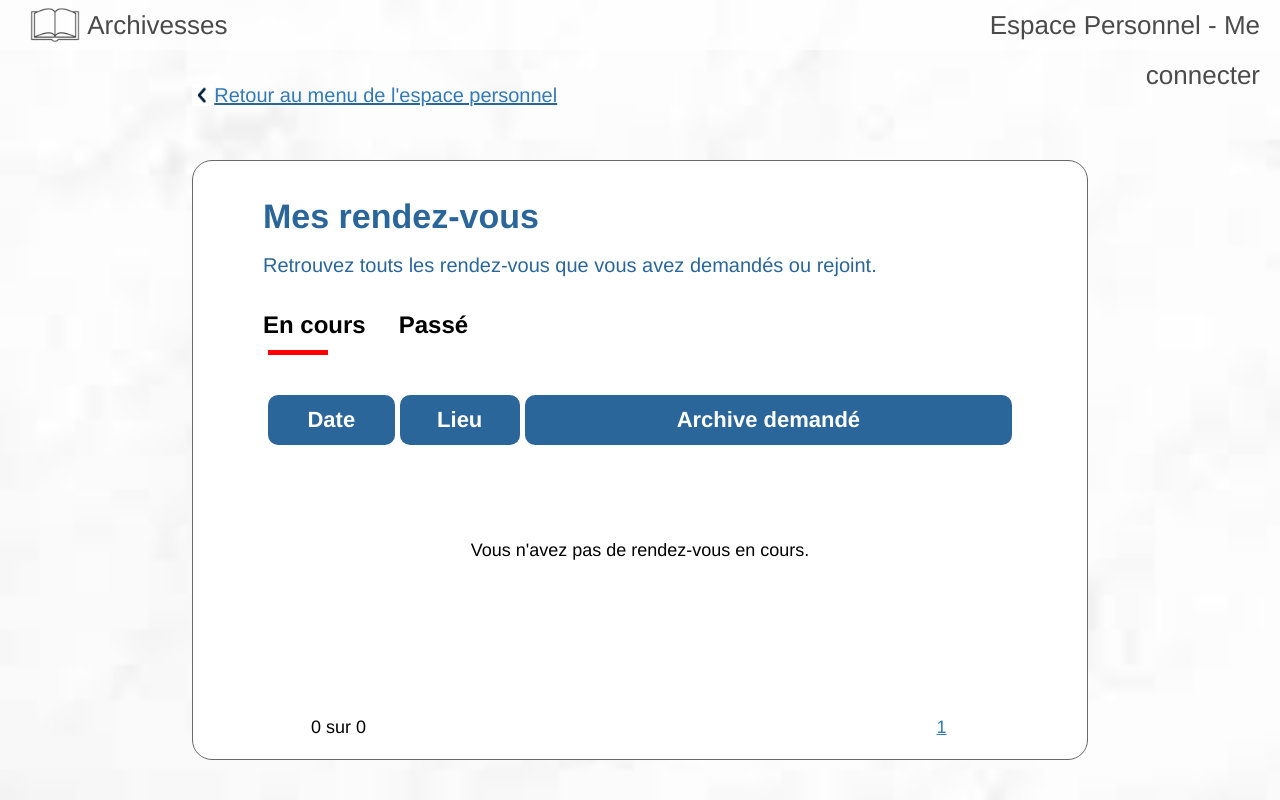
After one commit to Yanjie-SHI/ProjetCommun_Archivesse, a Django app: page /reservation in a window 1280 px wide. The commit adds this page. Run offline with Django 3.2, Linux system fonts and the light colour scheme; some libraries are stand-ins or nearby versions.

Commit message:
reservation page html/css added.

```diff
--- a/app01/views.py
+++ b/app01/views.py
@@ -34,3 +34,7 @@ def profile(request):
 
 def favorites(request):
     return render(request, 'favorites.html')
+
+
+def reservation(request):
+    return render(request, 'reservation.html')
--- /dev/null
+++ b/static/css/reservation.css
@@ -0,0 +1,142 @@
+#reservation-bg-image {
+    width: 100%;
+    height: 100%;
+    background-image: url('/static/image/bg_login.jpeg');
+    background-repeat: no-repeat;
+    filter: "progid:DXImageTransform.Microsoft.AlphaImageLoader(sizingMethod='scale')";
+    -moz-background-size: 100% 100%;
+    background-size: 100% 100%;
+    position: absolute;
+    z-index: 50;
+    top: 0;
+    left: 0;
+    color: black;
+    padding: 30px 80px;
+    font-size: 18px;
+}
+
+.return_link {
+    width: 95%;
+    margin-top: 50px;
+    margin-left: 10%;
+    color: #2b669a;
+    font-size: 20px;
+}
+
+.return_link > span {
+    width: 30px;
+    height: 30px;
+    line-height: 30px;
+    background-image: url("/static/image/btn_back.png");
+    background-repeat: no-repeat;
+    filter: "progid:DXImageTransform.Microsoft.AlphaImageLoader(sizingMethod='scale')";
+    -moz-background-size: 100% 100%;
+    background-size: 100% 100%;
+}
+
+.return_link > a {
+    text-decoration-color: #2b669a;
+}
+
+#reservation-bg-image > div:nth-child(2) {
+    width: 80%;
+    height: 600px;
+    margin-top: 50px;
+    margin-left: 10%;
+    border: 1px solid dimgray;
+    border-radius: 20px;
+    padding: 30px 70px;
+    background-color: white;
+}
+
+#reservation-bg-image > div:nth-child(2) > div:nth-child(1) {
+    width: 100%;
+    height: 50px;
+    font-size: 34px;
+    line-height: 50px;
+    font-weight: bold;
+    color: #2b669a;
+}
+
+#reservation-bg-image > div:nth-child(2) > div:nth-child(2) {
+    width: 100%;
+    font-size: 20px;
+    color: #2b669a;
+    margin-top: 10px;
+}
+
+#reservation-bg-image > div:nth-child(2) > div:nth-child(3) {
+    width: 100%;
+    height: 50px;
+    font-size: 24px;
+    font-weight: bold;
+    line-height: 50px;
+    margin-top: 20px;
+    color: black;
+}
+
+#reservation-bg-image > div:nth-child(2) > div:nth-child(3) > div:nth-child(1), #reservation-bg-image > div:nth-child(2) > div:nth-child(3) > div:nth-child(2) {
+    width: 18%;
+    float: left;
+}
+
+.indicator {
+    width: 60px;
+    height: 5px;
+    background-color: red;
+    margin-left: 5px;
+}
+
+.invisible {
+    display: none;
+}
+
+#reservation-bg-image > div:nth-child(2) > div:nth-child(4) {
+    width: 100%;
+    height: 300px;
+    font-size: 22px;
+    line-height: 50px;
+    margin-top: 40px;
+    border-radius: 10px;
+}
+
+table {
+    width: 100%;
+    border-spacing: 5px;
+    border-collapse: separate;
+}
+
+table > thead > tr > th {
+    color: white;
+    font-size: 22px;
+    background-color: #2b669a;
+    border-radius: 10px;
+    text-align: center;
+}
+
+table > tbody > tr {
+    height: 200px;
+    line-height: 200px;
+}
+
+table > tbody > tr > td {
+    color: black;
+    font-size: 18px;
+    text-align: center;
+}
+
+.pager {
+    position: relative;
+    top: 5px;
+    left: 0;
+}
+
+.pager > div:nth-child(1) {
+    float: left;
+    width: 20%;
+}
+
+.pager > div:nth-child(2) {
+    float: right;
+    width: 20%;
+}
--- a/templates/home_base.html
+++ b/templates/home_base.html
@@ -12,6 +12,7 @@
     <link rel="stylesheet" href="/static/css/message_list.css">
     <link rel="stylesheet" href="/static/css/profile.css">
     <link rel="stylesheet" href="/static/css/favorites.css">
+    <link rel="stylesheet" href="/static/css/reservation.css">
     <script src="/static/js/jquery-3.2.1.min.js"></script>
     <script src="/static/bootstrap/js/bootstrap.min.js"></script>
     <script src="/static/bootstrap/js/moment-with-locales.js"></script>
--- /dev/null
+++ b/templates/reservation.html
@@ -0,0 +1,45 @@
+{% extends "home_base.html" %}
+{% block body_main %}
+    <div id="reservation-bg-image">
+        <div class="return_link"><span>&nbsp;&nbsp;&nbsp;&nbsp;</span><a href="">Retour au menu de l'espace
+            personnel</a></div>
+
+        <div>
+            <div>Mes rendez-vous</div>
+            <div>Retrouvez touts les rendez-vous que vous avez demandés ou rejoint.</div>
+            <div>
+                <div>
+                    <div>En cours</div>
+                    <div class="indicator"></div>
+                </div>
+                <div>
+                    <div>Passé</div>
+                    <div class="indicator invisible"></div>
+                </div>
+            </div>
+
+            <div>
+                <table>
+                    <thead>
+                    <tr>
+                        <th>Date</th>
+                        <th>Lieu</th>
+                        <th>Archive demandé</th>
+                    </tr>
+                    </thead>
+                    <tbody>
+                    <tr>
+                        <td colspan="3">Vous n'avez pas de rendez-vous en cours.</td>
+                    </tr>
+                    </tbody>
+                </table>
+            </div>
+
+            <div class="pager">
+                <div>0 sur 0</div>
+                <div><a href="">1</a></div>
+            </div>
+        </div>
+
+    </div>
+{% endblock %}
--- a/web_historien/urls.py
+++ b/web_historien/urls.py
@@ -28,4 +28,5 @@ urlpatterns = [
     url(r'^messagelist', views.message_list),
     url(r'^profile', views.profile),
     url(r'^favorites', views.favorites),
+    url(r'^reservation', views.reservation),
 ]
```
